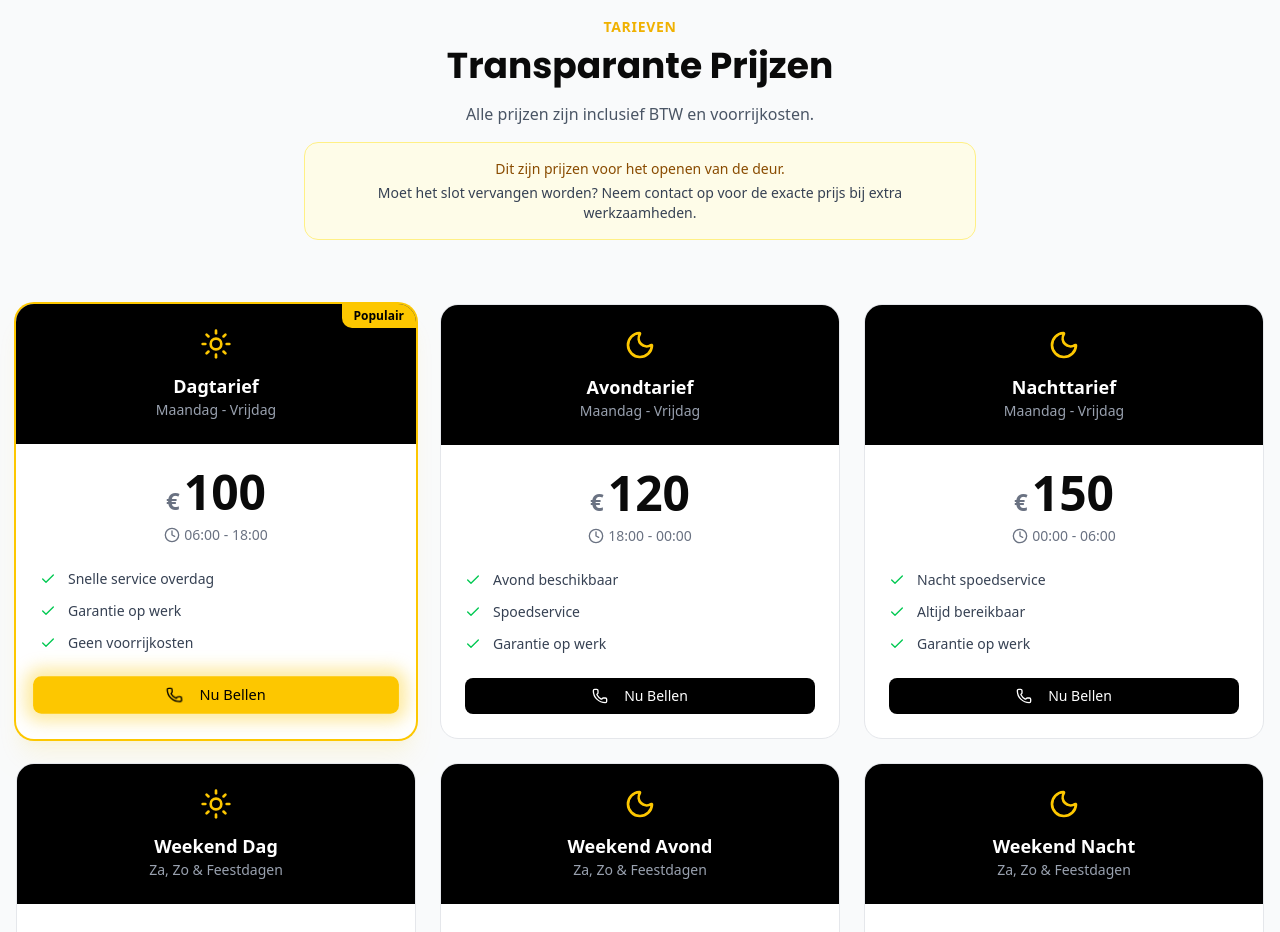
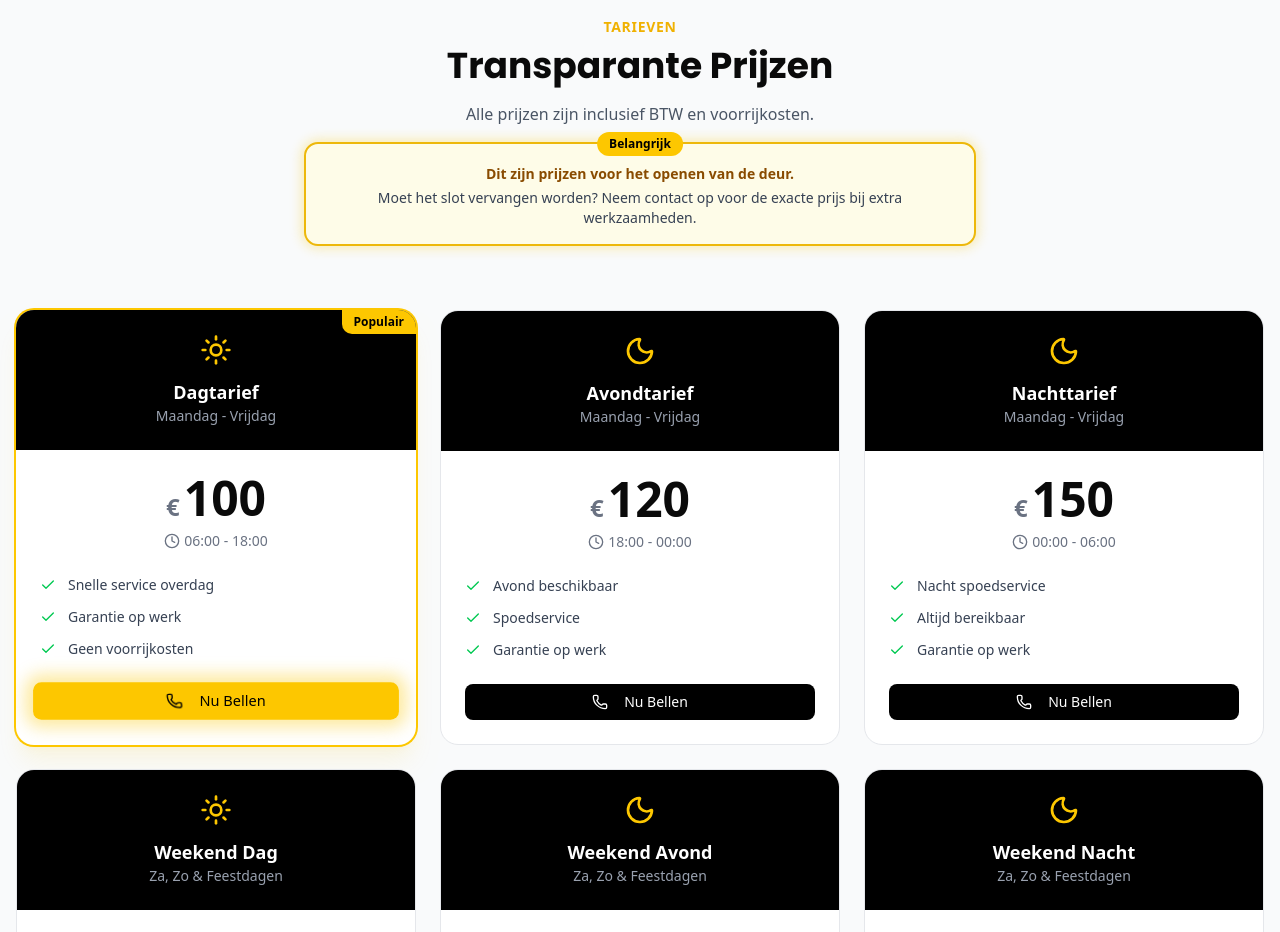
Before and after one commit to julianbecerra13/jb-slotenmaker, a Next.js app: page / in a window 1280 px wide. Shown: the part 1660-2592 px from the top of the page. Built offline with nearby package versions, Linux system fonts and the light colour scheme.

Commit message:
Agregar animacion y badge a nota de precios

```diff
--- a/src/app/globals.css
+++ b/src/app/globals.css
@@ -204,3 +204,18 @@
 .phone-icon-animated {
   animation: shake 2s ease-in-out infinite;
 }
+
+@keyframes pulse-border {
+  0%, 100% {
+    border-color: rgb(250, 204, 21);
+    box-shadow: 0 0 0 0 rgba(250, 204, 21, 0.4);
+  }
+  50% {
+    border-color: rgb(234, 179, 8);
+    box-shadow: 0 0 15px 3px rgba(250, 204, 21, 0.3);
+  }
+}
+
+.animate-pulse-border {
+  animation: pulse-border 2s ease-in-out infinite;
+}
--- a/src/components/sections/Pricing.tsx
+++ b/src/components/sections/Pricing.tsx
@@ -97,8 +97,11 @@ export function Pricing() {
           <p className="text-gray-600 mb-4">
             Alle prijzen zijn inclusief BTW en voorrijkosten.
           </p>
-          <div className="bg-yellow-50 border border-yellow-200 rounded-xl p-4 text-sm text-gray-700">
-            <p className="font-medium text-yellow-800 mb-1">Dit zijn prijzen voor het openen van de deur.</p>
+          <div className="relative bg-yellow-50 border-2 border-yellow-400 rounded-xl p-4 text-sm text-gray-700 animate-pulse-border">
+            <div className="absolute -top-3 left-1/2 -translate-x-1/2 bg-yellow-400 text-black text-xs font-bold px-3 py-1 rounded-full">
+              Belangrijk
+            </div>
+            <p className="font-semibold text-yellow-800 mb-1 mt-1">Dit zijn prijzen voor het openen van de deur.</p>
             <p>Moet het slot vervangen worden? Neem contact op voor de exacte prijs bij extra werkzaamheden.</p>
           </div>
         </FadeInUp>
```
